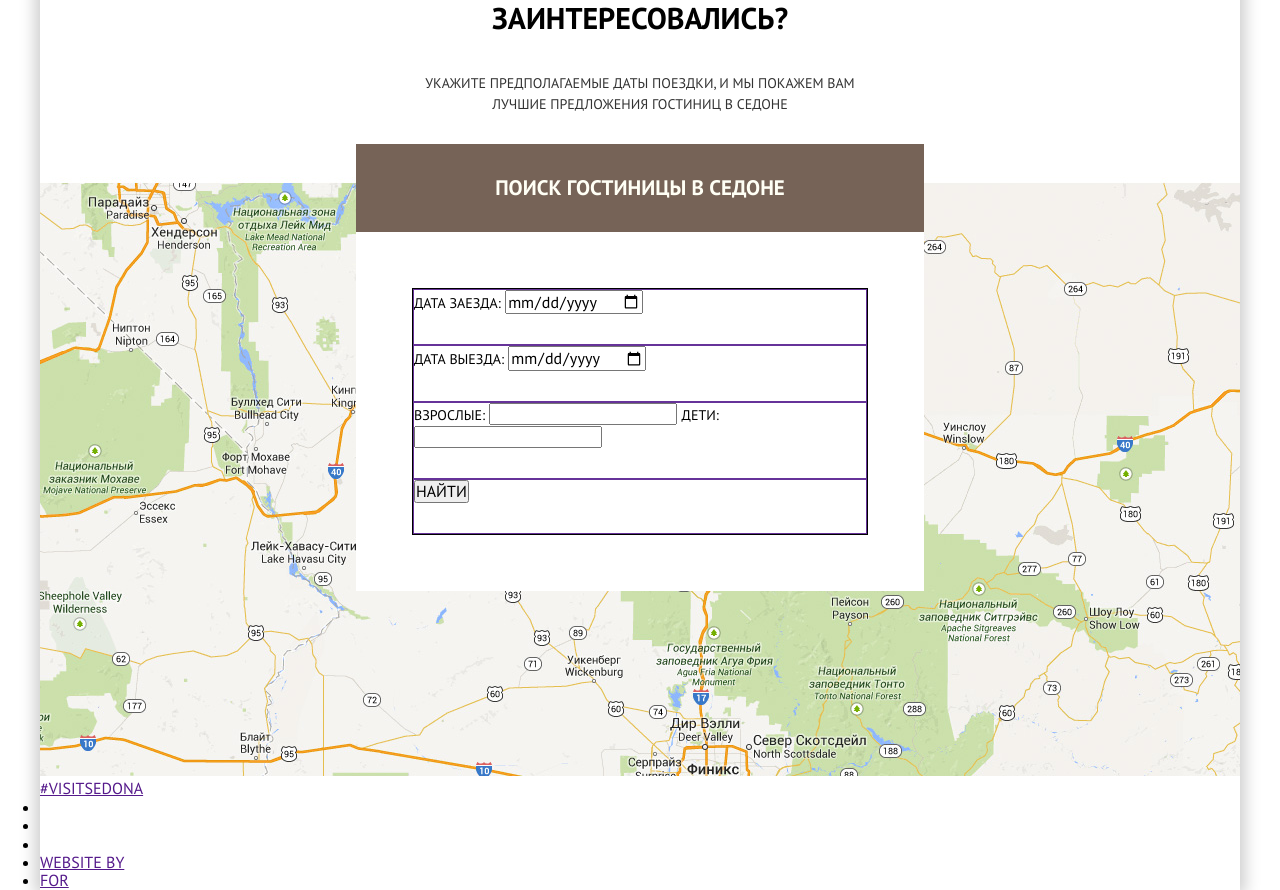
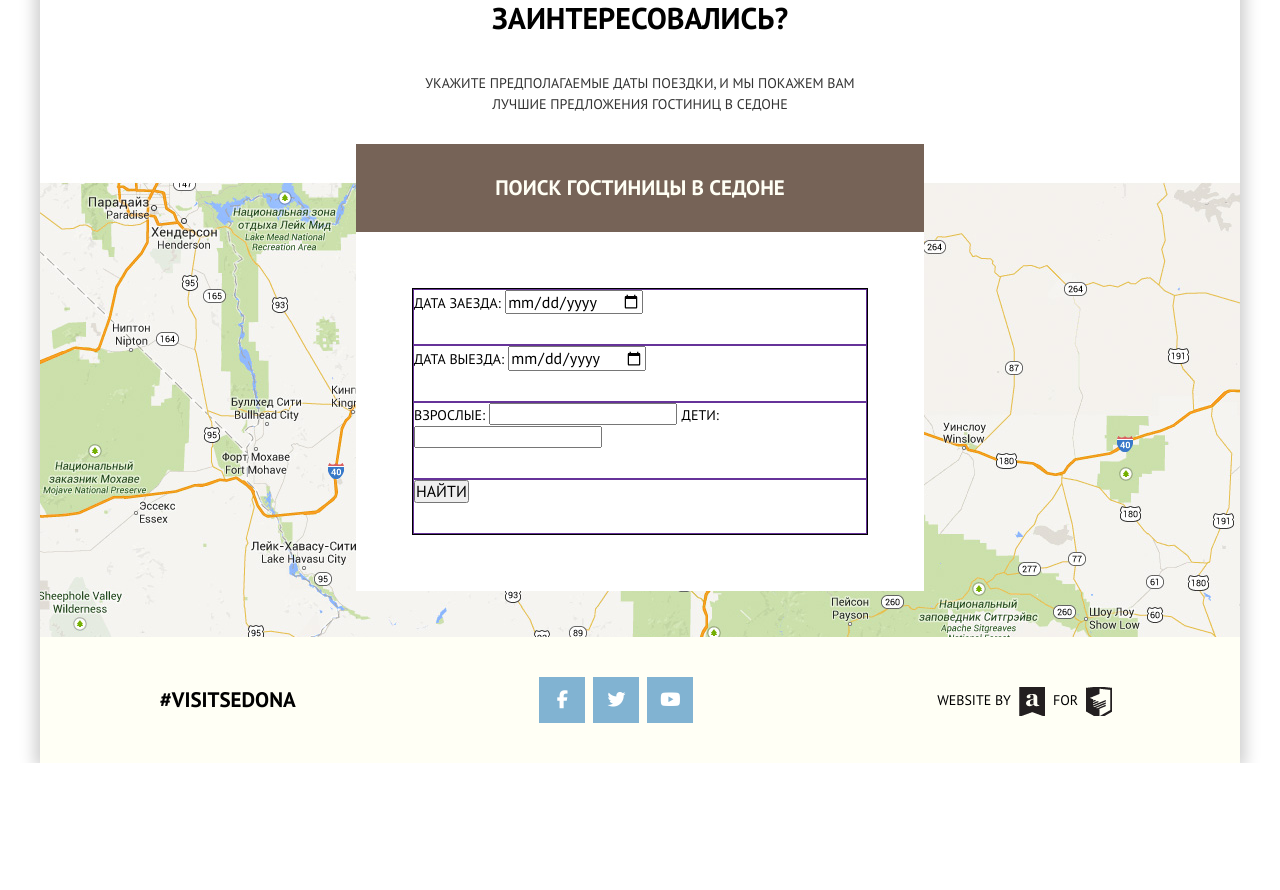
Before and after one commit to mebius01/sedona, a plain HTML site: page index.html in a window 1280 px wide. Shown: the part 1859-2749 px from the top of the page. After the commit the page ends 2622 px from the top, so only its background shows below. Drawn offline with Linux system fonts and the light colour scheme.

Commit message:
footer end..

```diff
--- a/css/main.css
+++ b/css/main.css
@@ -8,6 +8,7 @@
 :root {
     --blue_color: #81B3D2;
     --white_color: #FFFFF5;
+    --brown_color: #766357;
 }
 .title-h2 {
     text-align: center;
@@ -60,9 +61,26 @@
     height: 100%;
     text-decoration: none;
     color: rgb(48, 47, 47);
+    font-size: 14px;
+    line-height: 56px;
+    font-weight: 700;
 }
 .nav__link:hover {
     color: var(--blue_color);
+}
+.nav__link--active {
+    color: var(--brown_color);
+    cursor: default;
+}
+.nav__link--dead {
+    color: rgba(128, 128, 128, 0.425);
+    cursor: default;
+}
+.nav__link--dead:hover {
+    color: rgba(128, 128, 128, 0.425);
+}
+.nav__link--active:hover {
+    color: var(--brown_color)
 }
 .nav__link--logo {
     width: auto;
@@ -72,6 +90,7 @@
     bottom: -1px;
     width: 100.1%;
 }
+
 .block-center {
     display: grid;
     justify-content: center;
@@ -171,7 +190,7 @@
 }
 .hotel-search__header {
     height: 88px;
-    background-color: #766357;
+    background-color: var(--brown_color);
     display: flex;
     justify-content: center;
     align-items: center;
@@ -191,3 +210,75 @@
 .hotel-search__form {
     border: 1px solid;
 }
+.map {
+    height: 594px;
+    background: url(../img/index-map.jpg);
+    display: grid;
+}
+.footer-bottom {
+    height: 126px;
+    align-self: end;
+    display: flex;
+    justify-content: space-around;
+    align-items: center;
+    background-color: var(--white_color);
+}
+.visitsenoda {
+    text-decoration: none;
+    color: #000000;
+    font-size: 21px;
+    line-height: 48px;
+    font-weight: 700;
+}
+.icon-block__ul {
+    list-style: none;
+    display: flex;
+}
+
+.icon-block__link {
+    text-decoration: none;
+    color: #fff;
+    font-size: 18px;
+    background-color: var(--blue_color);
+    height: 46px;
+    width: 46px;
+    display: flex;
+    justify-content: center;
+    align-items: center;
+    margin: 4px;
+}
+.icon-block__link:hover {
+    cursor: pointer;
+    background-color: rgb(110, 154, 182);
+}
+
+
+.copyright__ul {
+    list-style: none;
+    display: flex;
+}
+.copyright__item {
+    font-size: 14px;
+    line-height: 48px;
+    font-weight: 400;
+}
+.copyright__link {
+    display: inline-block;
+    vertical-align: middle;
+    font-size: 0;
+    width: 26px;
+    height: 29px;
+    margin: 0 8px;
+}
+.icon-a {
+    background: url(../img/icon-a.png);
+}
+.icon-academ {
+    background: url(../img/icon-academ.png);
+}
+.icon-a:hover {
+    background: url(../img/icon-a-ative.png);
+}
+.icon-academ:hover {
+    background: url(../img/icon-academ-active.png);
+}
--- a/index.html
+++ b/index.html
@@ -6,7 +6,8 @@
     <meta http-equiv="X-UA-Compatible" content="ie=edge">
     <link rel="stylesheet" href="css/normalize.css">
     <link rel="stylesheet" href="css/main.css">
-    <link href='http://fonts.googleapis.com/css?family=PT+Sans:400,700&amp;subset=latin,cyrillic' rel='stylesheet' type='text/css'>
+    <!-- <link href='http://fonts.googleapis.com/css?family=PT+Sans:400,700&amp;subset=latin,cyrillic' rel='stylesheet' type='text/css'> -->
+    <script src="https://kit.fontawesome.com/fcee146ba6.js" crossorigin="anonymous"></script>
     <link rel="icon" type="image/png" href="img/favicon/favicon-96x96.png" sizes="96x96">
     <link rel="icon" type="image/png" href="img/favicon/favicon-64x64.png" sizes="64x64">
     <link rel="icon" type="image/png" href="img/favicon/favicon-32x32.png" sizes="32x32">
@@ -18,10 +19,10 @@
         <header class="header">
             <nav class="nav">
                 <ul class="nav__ul">
-                    <li class="nav__item"><a href="index.html" class="nav__link">ИНФОРМАЦИЯ</a></li>
-                    <li class="nav__item"><a href="" class="nav__link">ФОТО И ВИДЕО</a></li>
+                    <li class="nav__item"><a href="index.html" class="nav__link nav__link--active">ИНФОРМАЦИЯ</a></li>
+                    <li class="nav__item"><a href="" class="nav__link nav__link--dead">ФОТО И ВИДЕО</a></li>
                     <li class="nav__item"><a href="" class="nav__link"><img class="nav__link--logo" src="img/logo.png" alt=""></a></li>
-                    <li class="nav__item"><a href="" class="nav__link">КАРТА ШТАТА</a></li>
+                    <li class="nav__item"><a href="" class="nav__link nav__link--dead">КАРТА ШТАТА</a></li>
                     <li class="nav__item"><a href="" class="nav__link">ГОСТИНИЦЫ</a></li>
                 </ul>
             </nav>
@@ -117,23 +118,24 @@
                         </form>
                     </div>
                 </div>
+            </div>
             <div class="map">
-                    <img src="img/index-map.jpg" alt="">
-                </div>
-            </div>
+                <div class="footer-bottom">
                     <a href="" class="visitsenoda">#VISITSEDONA</a>
                     <div class="icon-block">
                         <ul class="icon-block__ul">
-                    <li class="icon-block__item"><a href="" class="icon-block__link"></a></li>
-                    <li class="icon-block__item"><a href="" class="icon-block__link"></a></li>
-                    <li class="icon-block__item"><a href="" class="icon-block__link"></a></li>
+                            <li class="icon-block__item"><a href="https://www.facebook.com/" class="icon-block__link"><i class="fab fa-facebook-f"></i></a></li>
+                            <li class="icon-block__item"><a href="https://twitter.com/" class="icon-block__link"><i class="fab fa-twitter"></i></a></li>
+                            <li class="icon-block__item"><a href="http://www.youtube.com/" class="icon-block__link"><i class="fab fa-youtube"></i></a></li>
                         </ul>
                     </div>
                     <div class="copyright">
                         <ul class="copyright__ul">
-                    <li class="copyright__item"><a href="" class="copyright__link">WEBSITE BY</a></li>
-                    <li class="copyright__item"><a href="" class="copyright__link">FOR</a></li>
+                            <li class="copyright__item">WEBSITE BY<a href="" class="copyright__link icon-a"></a></li>
+                            <li class="copyright__item">FOR<a href="" class="copyright__link icon-academ"></a></li>
                         </ul>
+                    </div>
+                </div>
             </div>
         </footer>
     </div>
```
Also changed, not shown: img/icon-a-ative.png (added), img/icon-a.png (added), img/icon-academ-active.png (added), img/icon-academ.png (added). Lines whose indentation alone changed are shown as unchanged.
